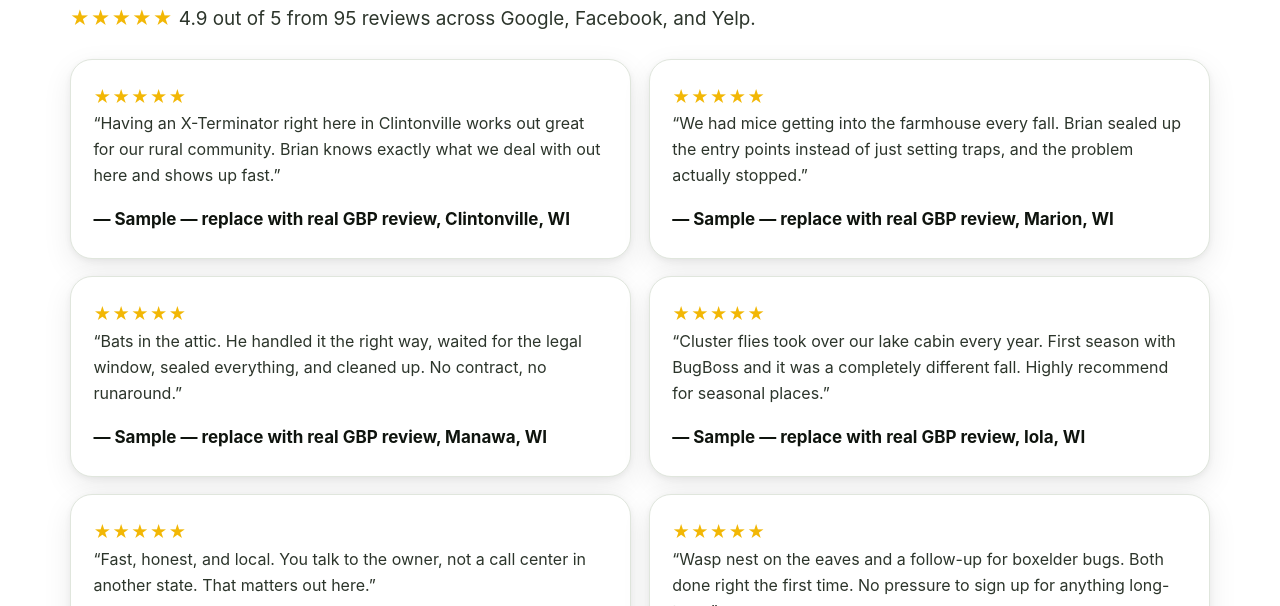
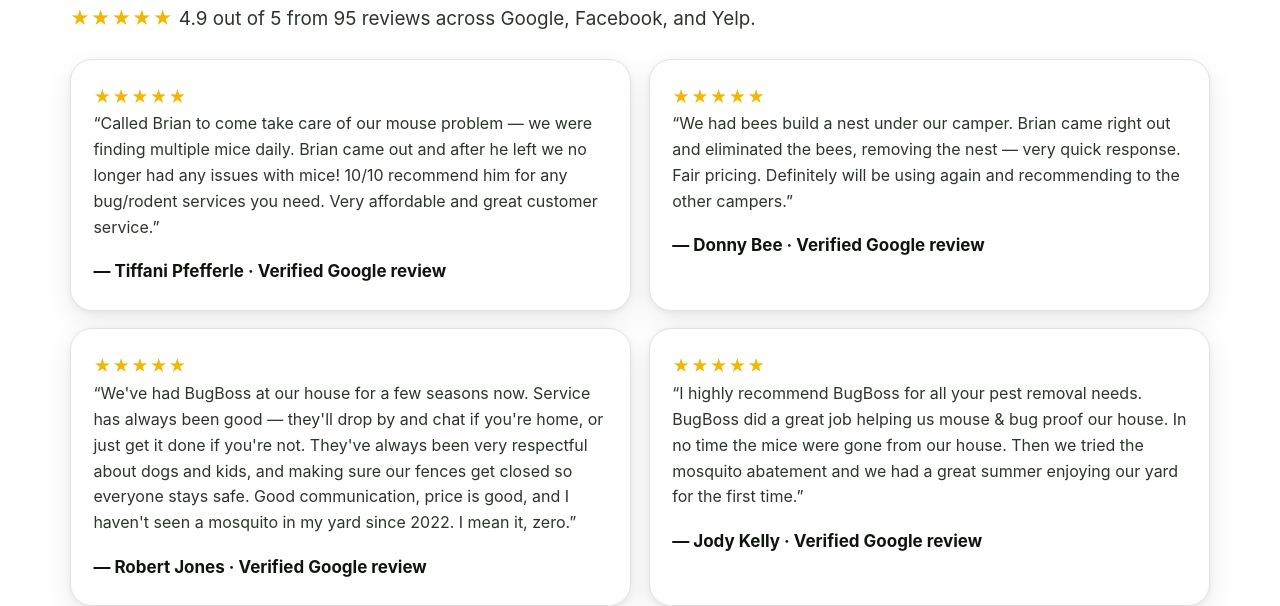
Before and after one commit to Turkokami/BugBoss, an Astro site: page /reviews in a window 1280 px wide. Shown: the part 346-952 px from the top of the page. Built offline with nearby package versions, Linux system fonts and the light colour scheme; Astro itself is replaced by a stand-in of ours.

Commit message:
Replace placeholder reviews with real 5-star Google reviews
Swap the 6 sample testimonials for verbatim (lightly trimmed) 5-star
Google Business Profile reviews. Drop fabricated reviewer locations —
Google doesn't publish them — and attribute as 'Verified Google review'
instead. Kept individual Review JSON-LD off (self-hosted review markup
isn't eligible for rich results).

```diff
--- a/src/components/Reviews.astro
+++ b/src/components/Reviews.astro
@@ -19,7 +19,7 @@
         <blockquote class="card">
           <span class="stars" aria-label={`${r.stars} out of 5 stars`}>{stars(r.stars)}</span>
           <p>“{r.text}”</p>
-          <cite>— {r.name}, {r.location}</cite>
+          <cite>— {r.name} · Verified {r.source} review</cite>
         </blockquote>
       ))}
     </div>
--- a/src/data/reviews.ts
+++ b/src/data/reviews.ts
@@ -1,62 +1,61 @@
 // ---------------------------------------------------------------------------
-// REVIEWS — fixes audit C2 (empty testimonial section, worst conversion defect).
+// REVIEWS — real, verbatim 5-star Google Business Profile reviews for BugBoss
+// The X-Terminator (transcribed from the public GBP, 2026). The
+// AggregateRating (4.9 / 95) in business.ts is the real GBP figure.
 //
-// The AggregateRating (4.9 / 95) in business.ts is REAL GBP data. The quotes
-// below are PLACEHOLDERS written to match BugBoss's real positioning and MUST
-// be swapped for verbatim Google Business Profile reviews before launch —
-// only then should individual Review JSON-LD be emitted. Displaying them
-// unschemad (as we do now) is honest; marking up fabricated reviews is not.
+// Longer reviews are lightly trimmed to a representative excerpt (marked with
+// an ellipsis) and punctuation is tidied, but wording is not changed. Reviewer
+// names are the public display names shown on Google. No locations are shown
+// because Google does not publish reviewer towns — we do not invent them.
+//
+// NOTE on schema: we deliberately do NOT emit individual Review JSON-LD. Google
+// does not support self-hosted Review/AggregateRating markup for a business's
+// own LocalBusiness page for rich results, so displaying these unschemad is the
+// correct, guideline-safe choice.
 // ---------------------------------------------------------------------------
 
 export interface Review {
   name: string;
-  location: string;
   stars: number;
   text: string;
-  placeholder: boolean; // true until replaced with a verbatim GBP review
+  source: string; // where the review was left, e.g. 'Google'
 }
 
 export const reviews: Review[] = [
   {
-    name: 'Sample — replace with real GBP review',
-    location: 'Clintonville, WI',
+    name: 'Tiffani Pfefferle',
     stars: 5,
-    text: 'Having an X-Terminator right here in Clintonville works out great for our rural community. Brian knows exactly what we deal with out here and shows up fast.',
-    placeholder: true,
+    text: 'Called Brian to come take care of our mouse problem — we were finding multiple mice daily. Brian came out and after he left we no longer had any issues with mice! 10/10 recommend him for any bug/rodent services you need. Very affordable and great customer service.',
+    source: 'Google',
   },
   {
-    name: 'Sample — replace with real GBP review',
-    location: 'Marion, WI',
+    name: 'Donny Bee',
     stars: 5,
-    text: 'We had mice getting into the farmhouse every fall. Brian sealed up the entry points instead of just setting traps, and the problem actually stopped.',
-    placeholder: true,
+    text: "We had bees build a nest under our camper. Brian came right out and eliminated the bees, removing the nest — very quick response. Fair pricing. Definitely will be using again and recommending to the other campers.",
+    source: 'Google',
   },
   {
-    name: 'Sample — replace with real GBP review',
-    location: 'Manawa, WI',
+    name: 'Robert Jones',
     stars: 5,
-    text: 'Bats in the attic. He handled it the right way, waited for the legal window, sealed everything, and cleaned up. No contract, no runaround.',
-    placeholder: true,
+    text: "We've had BugBoss at our house for a few seasons now. Service has always been good — they'll drop by and chat if you're home, or just get it done if you're not. They've always been very respectful about dogs and kids, and making sure our fences get closed so everyone stays safe. Good communication, price is good, and I haven't seen a mosquito in my yard since 2022. I mean it, zero.",
+    source: 'Google',
   },
   {
-    name: 'Sample — replace with real GBP review',
-    location: 'Iola, WI',
+    name: 'Jody Kelly',
     stars: 5,
-    text: 'Cluster flies took over our lake cabin every year. First season with BugBoss and it was a completely different fall. Highly recommend for seasonal places.',
-    placeholder: true,
+    text: 'I highly recommend BugBoss for all your pest removal needs. BugBoss did a great job helping us mouse & bug proof our house. In no time the mice were gone from our house. Then we tried the mosquito abatement and we had a great summer enjoying our yard for the first time.',
+    source: 'Google',
   },
   {
-    name: 'Sample — replace with real GBP review',
-    location: 'Tigerton, WI',
+    name: 'Angela G',
     stars: 5,
-    text: 'Fast, honest, and local. You talk to the owner, not a call center in another state. That matters out here.',
-    placeholder: true,
+    text: 'Bug Boss showed up on a Saturday and had to crawl under our residence and locate a carcass after we got skirting on our house — and he did this in 45 minutes! 100% recommended! Very friendly, very personable, very timely.',
+    source: 'Google',
   },
   {
-    name: 'Sample — replace with real GBP review',
-    location: 'Shawano, WI',
+    name: 'Michele Herter',
     stars: 5,
-    text: 'Wasp nest on the eaves and a follow-up for boxelder bugs. Both done right the first time. No pressure to sign up for anything long-term.',
-    placeholder: true,
+    text: "I've been very happy with BugBoss and would highly recommend them to anyone looking for pest control services… Their prices are fair, their service is reliable, and I've always had great results. In all the time I've used them, I've never had to call for a respray — something I struggled with using other companies… It's hard to find a company these days that consistently shows up, does what they say they're going to do, and charges a fair price. BugBoss checks all those boxes.",
+    source: 'Google',
   },
 ];
--- a/src/pages/reviews/index.astro
+++ b/src/pages/reviews/index.astro
@@ -20,15 +20,12 @@
       <h1>What Northeast Wisconsin says about BugBoss</h1>
       <p class="lead"><span class="stars">★★★★★</span> {business.rating.value} out of 5 from {business.rating.count} reviews across Google, Facebook, and Yelp.</p>
 
-      {/* NOTE: The quotes below are placeholders that match BugBoss's real positioning.
-          Replace each with a verbatim Google Business Profile review before launch,
-          then enable individual Review JSON-LD in src/lib/schema.ts. */}
       <div class="grid cols-2" style="margin-top:1.5rem">
         {reviews.map((r) => (
           <blockquote class="card">
             <span class="stars">{stars(r.stars)}</span>
             <p>“{r.text}”</p>
-            <cite>— {r.name}, {r.location}</cite>
+            <cite>— {r.name} · Verified {r.source} review</cite>
           </blockquote>
         ))}
       </div>
```
